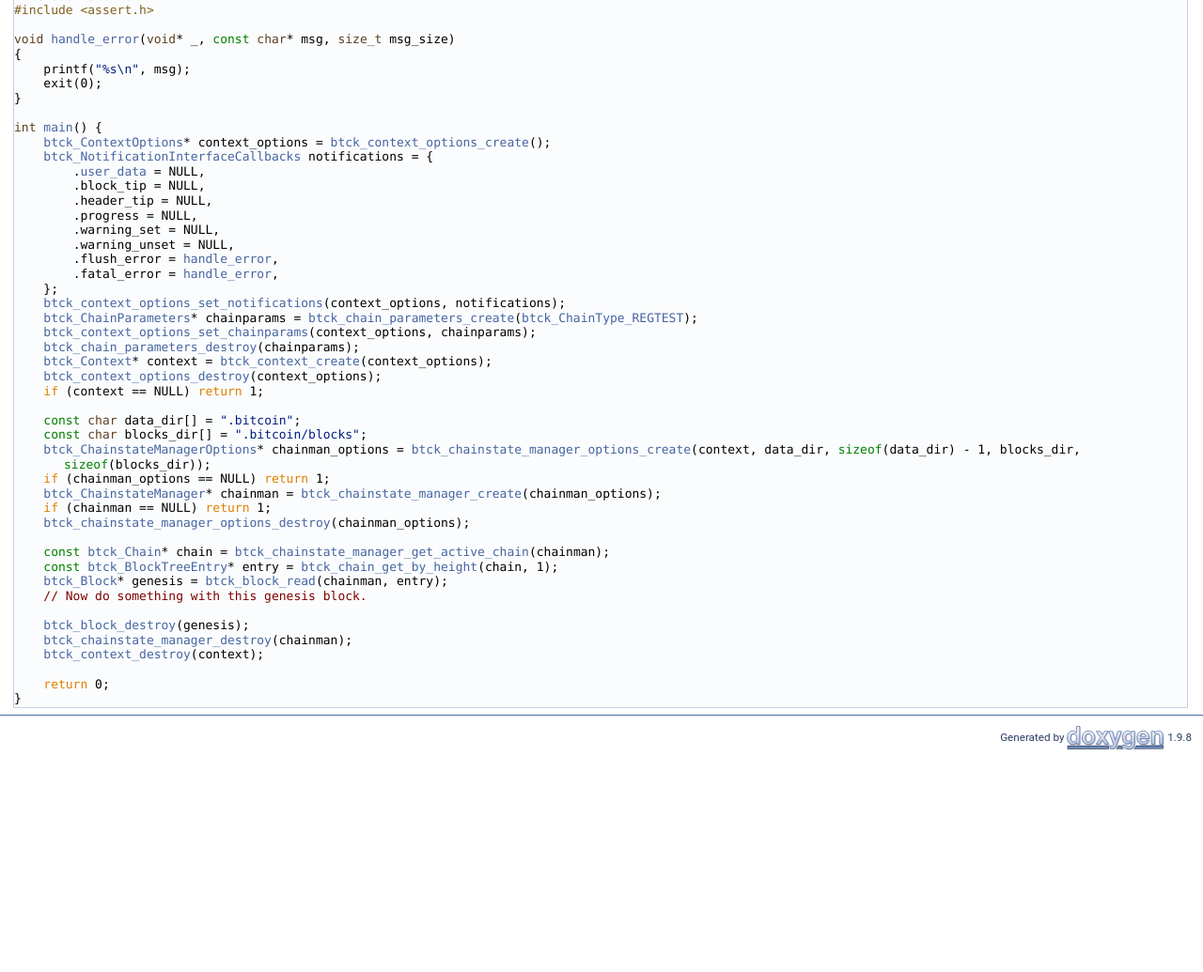
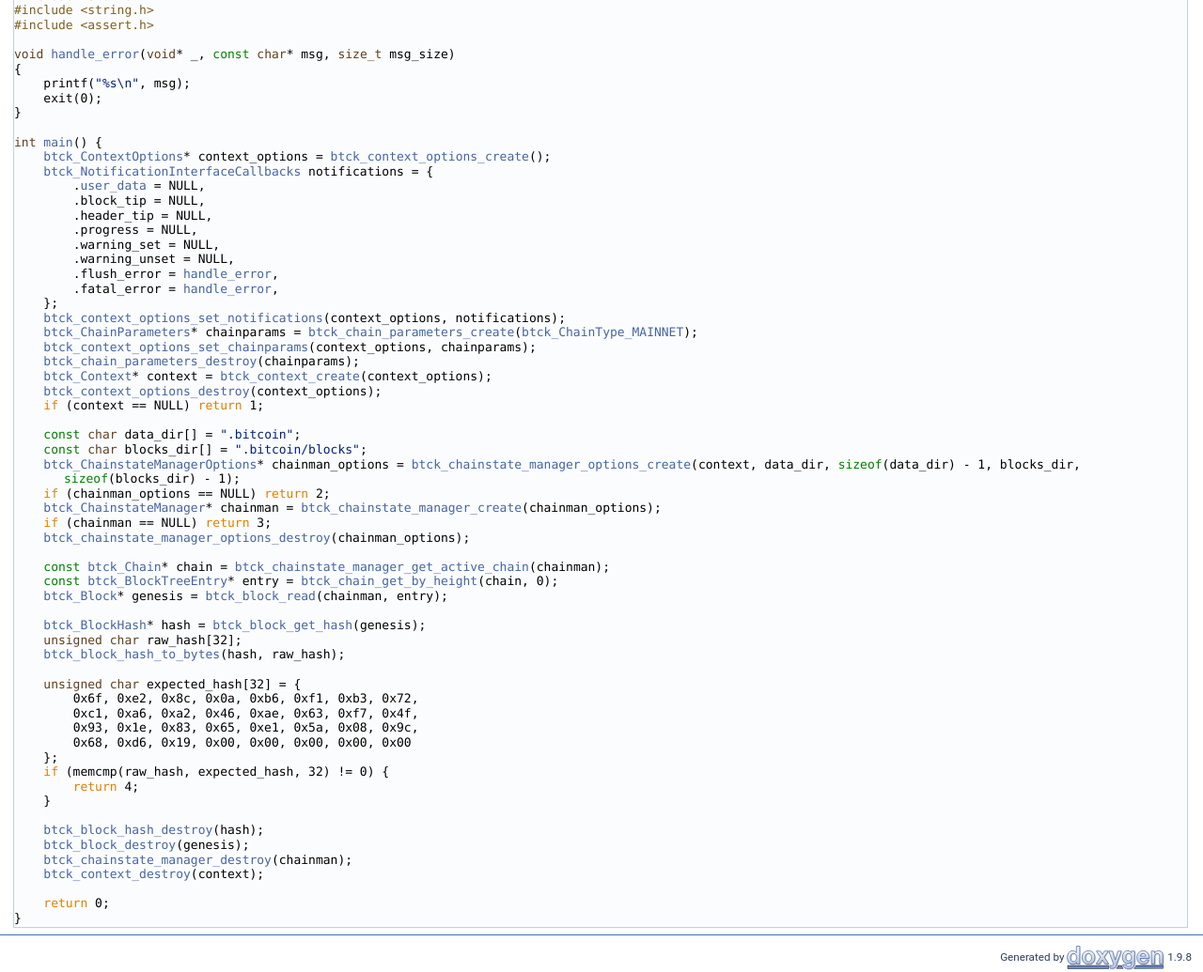
Before and after one commit to TheCharlatan/kernel-docs, a plain HTML site: page docs/examples.html in a window 1280 px wide. Shown: the part 3272-4307 px from the top of the page at 94% size. Before the commit the page ends 4073 px from the top, so only its background shows below. Drawn offline with Linux system fonts and the light colour scheme.

Commit message:
Update examples

```diff
--- a/docs/examples.html
+++ b/docs/examples.html
@@ -268,7 +268,7 @@ $(function() {
 <div class="ttc" id="abitcoinkernel_8h_html_ae863bcc97139e9ba3e406c7c0ea12d0f"><div class="ttname"><a href="bitcoinkernel_8h.html#ae863bcc97139e9ba3e406c7c0ea12d0f">btck_context_destroy</a></div><div class="ttdeci">BITCOINKERNEL_API void btck_context_destroy(btck_Context *context)</div></div>
 <div class="ttc" id="abitcoinkernel_8h_html_aea118037a38dcd6e6b26327fd26a2c63"><div class="ttname"><a href="bitcoinkernel_8h.html#aea118037a38dcd6e6b26327fd26a2c63">btck_context_options_create</a></div><div class="ttdeci">BITCOINKERNEL_API btck_ContextOptions * btck_context_options_create()</div></div>
 <div class="ttc" id="abitcoinkernel_8h_html_af9ba3636c27ad34471fbaaa9f3460e09"><div class="ttname"><a href="bitcoinkernel_8h.html#af9ba3636c27ad34471fbaaa9f3460e09">btck_chain_parameters_create</a></div><div class="ttdeci">BITCOINKERNEL_API btck_ChainParameters * btck_chain_parameters_create(const btck_ChainType chain_type)</div><div class="ttdoc">Creates a chain parameters struct with default parameters based on the passed in chain type.</div></div>
-<div class="ttc" id="adata__retrieval__example_8c_html_a31425dca2f328c215ff960feeff6a496"><div class="ttname"><a href="data__retrieval__example_8c.html#a31425dca2f328c215ff960feeff6a496">handle_error</a></div><div class="ttdeci">void handle_error(void *_, const char *msg, size_t msg_size)</div><div class="ttdef"><b>Definition</b> data_retrieval_example.c:7</div></div>
+<div class="ttc" id="adata__retrieval__example_8c_html_a31425dca2f328c215ff960feeff6a496"><div class="ttname"><a href="data__retrieval__example_8c.html#a31425dca2f328c215ff960feeff6a496">handle_error</a></div><div class="ttdeci">void handle_error(void *_, const char *msg, size_t msg_size)</div><div class="ttdef"><b>Definition</b> data_retrieval_example.c:8</div></div>
 <div class="ttc" id="astructbtck__NotificationInterfaceCallbacks_html"><div class="ttname"><a href="structbtck__NotificationInterfaceCallbacks.html">btck_NotificationInterfaceCallbacks</a></div><div class="ttdef"><b>Definition</b> bitcoinkernel.h:378</div></div>
 <div class="ttc" id="astructbtck__NotificationInterfaceCallbacks_html_aae99053f8b21c9bb8df041ed787d1ea1"><div class="ttname"><a href="structbtck__NotificationInterfaceCallbacks.html#aae99053f8b21c9bb8df041ed787d1ea1">btck_NotificationInterfaceCallbacks::user_data</a></div><div class="ttdeci">void * user_data</div><div class="ttdef"><b>Definition</b> bitcoinkernel.h:379</div></div>
 <div class="ttc" id="astructbtck__ValidationInterfaceCallbacks_html"><div class="ttname"><a href="structbtck__ValidationInterfaceCallbacks.html">btck_ValidationInterfaceCallbacks</a></div><div class="ttdef"><b>Definition</b> bitcoinkernel.h:353</div></div>
@@ -282,6 +282,7 @@ Data retrieval</h1>
 <div class="line"> </div>
 <div class="line"><span class="preprocessor">#include &lt;stdio.h&gt;</span></div>
 <div class="line"><span class="preprocessor">#include &lt;stdlib.h&gt;</span></div>
+<div class="line"><span class="preprocessor">#include &lt;string.h&gt;</span></div>
 <div class="line"><span class="preprocessor">#include &lt;assert.h&gt;</span></div>
 <div class="line"> </div>
 <div class="line"><span class="keywordtype">void</span> <a class="code hl_function" href="data__retrieval__example_8c.html#a31425dca2f328c215ff960feeff6a496">handle_error</a>(<span class="keywordtype">void</span>* _, <span class="keyword">const</span> <span class="keywordtype">char</span>* msg, <span class="keywordtype">size_t</span> msg_size)</div>
@@ -303,7 +304,7 @@ Data retrieval</h1>
 <div class="line">        .fatal_error = <a class="code hl_function" href="data__retrieval__example_8c.html#a31425dca2f328c215ff960feeff6a496">handle_error</a>,</div>
 <div class="line">    };</div>
 <div class="line">    <a class="code hl_function" href="bitcoinkernel_8h.html#ae6a8c07437009d394765d3cd587880ea">btck_context_options_set_notifications</a>(context_options, notifications);</div>
-<div class="line">    <a class="code hl_typedef" href="bitcoinkernel_8h.html#ad1cf967fc2c8309a14c38001730bf243">btck_ChainParameters</a>* chainparams = <a class="code hl_function" href="bitcoinkernel_8h.html#af9ba3636c27ad34471fbaaa9f3460e09">btck_chain_parameters_create</a>(<a class="code hl_define" href="bitcoinkernel_8h.html#a03a0d3dfcbf0e5b6aef95fee54183c4b">btck_ChainType_REGTEST</a>);</div>
+<div class="line">    <a class="code hl_typedef" href="bitcoinkernel_8h.html#ad1cf967fc2c8309a14c38001730bf243">btck_ChainParameters</a>* chainparams = <a class="code hl_function" href="bitcoinkernel_8h.html#af9ba3636c27ad34471fbaaa9f3460e09">btck_chain_parameters_create</a>(<a class="code hl_define" href="bitcoinkernel_8h.html#a29be3a81e723043b3b04f3890a6eeebe">btck_ChainType_MAINNET</a>);</div>
 <div class="line">    <a class="code hl_function" href="bitcoinkernel_8h.html#accd438f8862830538ec77dc58eaa28e8">btck_context_options_set_chainparams</a>(context_options, chainparams);</div>
 <div class="line">    <a class="code hl_function" href="bitcoinkernel_8h.html#ab95b862871af227934b2dc0388efffae">btck_chain_parameters_destroy</a>(chainparams);</div>
 <div class="line">    <a class="code hl_typedef" href="bitcoinkernel_8h.html#a1b24954e20d7713aaaebdda1b5b2dbf4">btck_Context</a>* context = <a class="code hl_function" href="bitcoinkernel_8h.html#a97d6527da3d584020177c8f6df8ad329">btck_context_create</a>(context_options);</div>
@@ -312,25 +313,44 @@ Data retrieval</h1>
 <div class="line"> </div>
 <div class="line">    <span class="keyword">const</span> <span class="keywordtype">char</span> data_dir[] = <span class="stringliteral">&quot;.bitcoin&quot;</span>;</div>
 <div class="line">    <span class="keyword">const</span> <span class="keywordtype">char</span> blocks_dir[] = <span class="stringliteral">&quot;.bitcoin/blocks&quot;</span>;</div>
-<div class="line">    <a class="code hl_typedef" href="bitcoinkernel_8h.html#ac484575e106b35011663c6816be16caa">btck_ChainstateManagerOptions</a>* chainman_options = <a class="code hl_function" href="bitcoinkernel_8h.html#a20cdf88d87dcf2547b81c2573ea02661">btck_chainstate_manager_options_create</a>(context, data_dir, <span class="keyword">sizeof</span>(data_dir) - 1, blocks_dir, <span class="keyword">sizeof</span>(blocks_dir));</div>
-<div class="line">    <span class="keywordflow">if</span> (chainman_options == NULL) <span class="keywordflow">return</span> 1;</div>
+<div class="line">    <a class="code hl_typedef" href="bitcoinkernel_8h.html#ac484575e106b35011663c6816be16caa">btck_ChainstateManagerOptions</a>* chainman_options = <a class="code hl_function" href="bitcoinkernel_8h.html#a20cdf88d87dcf2547b81c2573ea02661">btck_chainstate_manager_options_create</a>(context, data_dir, <span class="keyword">sizeof</span>(data_dir) - 1, blocks_dir, <span class="keyword">sizeof</span>(blocks_dir) - 1);</div>
+<div class="line">    <span class="keywordflow">if</span> (chainman_options == NULL) <span class="keywordflow">return</span> 2;</div>
 <div class="line">    <a class="code hl_typedef" href="bitcoinkernel_8h.html#ab928459172b8de15c461a67af14e867b">btck_ChainstateManager</a>* chainman = <a class="code hl_function" href="bitcoinkernel_8h.html#abbe0e61130ade31331c14306b2fd7480">btck_chainstate_manager_create</a>(chainman_options);</div>
-<div class="line">    <span class="keywordflow">if</span> (chainman == NULL) <span class="keywordflow">return</span> 1;</div>
+<div class="line">    <span class="keywordflow">if</span> (chainman == NULL) <span class="keywordflow">return</span> 3;</div>
 <div class="line">    <a class="code hl_function" href="bitcoinkernel_8h.html#a69a60cf85164961f9dae599425345bda">btck_chainstate_manager_options_destroy</a>(chainman_options);</div>
 <div class="line"> </div>
 <div class="line">    <span class="keyword">const</span> <a class="code hl_typedef" href="bitcoinkernel_8h.html#a6f7b73d5448fbbd0954d86ff663b4ae5">btck_Chain</a>* chain = <a class="code hl_function" href="bitcoinkernel_8h.html#acdb5a84770be2cf4938e1385dff96adc">btck_chainstate_manager_get_active_chain</a>(chainman);</div>
-<div class="line">    <span class="keyword">const</span> <a class="code hl_typedef" href="bitcoinkernel_8h.html#a5cf545db9309224dd5d89266e94eab85">btck_BlockTreeEntry</a>* entry = <a class="code hl_function" href="bitcoinkernel_8h.html#a7b18e727b517b67c5c52a041ec53883f">btck_chain_get_by_height</a>(chain, 1);</div>
+<div class="line">    <span class="keyword">const</span> <a class="code hl_typedef" href="bitcoinkernel_8h.html#a5cf545db9309224dd5d89266e94eab85">btck_BlockTreeEntry</a>* entry = <a class="code hl_function" href="bitcoinkernel_8h.html#a7b18e727b517b67c5c52a041ec53883f">btck_chain_get_by_height</a>(chain, 0);</div>
 <div class="line">    <a class="code hl_typedef" href="bitcoinkernel_8h.html#ad51859829bc2bbfa8858de4736f38cc0">btck_Block</a>* genesis = <a class="code hl_function" href="bitcoinkernel_8h.html#aaf200fb0f32214e8606cc81ff481f43a">btck_block_read</a>(chainman, entry);</div>
-<div class="line">    <span class="comment">// Now do something with this genesis block.</span></div>
 <div class="line"> </div>
+<div class="line">    <a class="code hl_typedef" href="bitcoinkernel_8h.html#a22d81144a2752a03ab05161af7bfd1f5">btck_BlockHash</a>* hash = <a class="code hl_function" href="bitcoinkernel_8h.html#a560fdbd007295000d0ad4d4655bfb675">btck_block_get_hash</a>(genesis);</div>
+<div class="line">    <span class="keywordtype">unsigned</span> <span class="keywordtype">char</span> raw_hash[32];</div>
+<div class="line">    <a class="code hl_function" href="bitcoinkernel_8h.html#a1729f61a18d841f902cfcbb668c97e9c">btck_block_hash_to_bytes</a>(hash, raw_hash);</div>
+<div class="line"> </div>
+<div class="line">    <span class="keywordtype">unsigned</span> <span class="keywordtype">char</span> expected_hash[32] = {</div>
+<div class="line">        0x6f, 0xe2, 0x8c, 0x0a, 0xb6, 0xf1, 0xb3, 0x72,</div>
+<div class="line">        0xc1, 0xa6, 0xa2, 0x46, 0xae, 0x63, 0xf7, 0x4f,</div>
+<div class="line">        0x93, 0x1e, 0x83, 0x65, 0xe1, 0x5a, 0x08, 0x9c,</div>
+<div class="line">        0x68, 0xd6, 0x19, 0x00, 0x00, 0x00, 0x00, 0x00</div>
+<div class="line">    };</div>
+<div class="line">    <span class="keywordflow">if</span> (memcmp(raw_hash, expected_hash, 32) != 0) {</div>
+<div class="line">        <span class="keywordflow">return</span> 4;</div>
+<div class="line">    }</div>
+<div class="line"> </div>
+<div class="line">    <a class="code hl_function" href="bitcoinkernel_8h.html#a761a5ed821555942199a07435d07827b">btck_block_hash_destroy</a>(hash);</div>
 <div class="line">    <a class="code hl_function" href="bitcoinkernel_8h.html#ac06db1bb87a26d0220e74ed885366f29">btck_block_destroy</a>(genesis);</div>
 <div class="line">    <a class="code hl_function" href="bitcoinkernel_8h.html#a264b62d70cafdcbd4c30a67cc85b0dbd">btck_chainstate_manager_destroy</a>(chainman);</div>
 <div class="line">    <a class="code hl_function" href="bitcoinkernel_8h.html#ae863bcc97139e9ba3e406c7c0ea12d0f">btck_context_destroy</a>(context);</div>
 <div class="line"> </div>
 <div class="line">    <span class="keywordflow">return</span> 0;</div>
 <div class="line">}</div>
+<div class="ttc" id="abitcoinkernel_8h_html_a1729f61a18d841f902cfcbb668c97e9c"><div class="ttname"><a href="bitcoinkernel_8h.html#a1729f61a18d841f902cfcbb668c97e9c">btck_block_hash_to_bytes</a></div><div class="ttdeci">BITCOINKERNEL_API void btck_block_hash_to_bytes(const btck_BlockHash *block_hash, unsigned char output[32]) 2)</div><div class="ttdoc">Serializes the block hash to bytes.</div></div>
+<div class="ttc" id="abitcoinkernel_8h_html_a22d81144a2752a03ab05161af7bfd1f5"><div class="ttname"><a href="bitcoinkernel_8h.html#a22d81144a2752a03ab05161af7bfd1f5">btck_BlockHash</a></div><div class="ttdeci">struct btck_BlockHash btck_BlockHash</div><div class="ttdef"><b>Definition</b> bitcoinkernel.h:258</div></div>
+<div class="ttc" id="abitcoinkernel_8h_html_a29be3a81e723043b3b04f3890a6eeebe"><div class="ttname"><a href="bitcoinkernel_8h.html#a29be3a81e723043b3b04f3890a6eeebe">btck_ChainType_MAINNET</a></div><div class="ttdeci">#define btck_ChainType_MAINNET</div><div class="ttdef"><b>Definition</b> bitcoinkernel.h:458</div></div>
+<div class="ttc" id="abitcoinkernel_8h_html_a560fdbd007295000d0ad4d4655bfb675"><div class="ttname"><a href="bitcoinkernel_8h.html#a560fdbd007295000d0ad4d4655bfb675">btck_block_get_hash</a></div><div class="ttdeci">BITCOINKERNEL_API btck_BlockHash * btck_block_get_hash(const btck_Block *block)</div><div class="ttdoc">Calculate and return the hash of a block.</div></div>
 <div class="ttc" id="abitcoinkernel_8h_html_a5cf545db9309224dd5d89266e94eab85"><div class="ttname"><a href="bitcoinkernel_8h.html#a5cf545db9309224dd5d89266e94eab85">btck_BlockTreeEntry</a></div><div class="ttdeci">struct btck_BlockTreeEntry btck_BlockTreeEntry</div><div class="ttdef"><b>Definition</b> bitcoinkernel.h:182</div></div>
 <div class="ttc" id="abitcoinkernel_8h_html_a6f7b73d5448fbbd0954d86ff663b4ae5"><div class="ttname"><a href="bitcoinkernel_8h.html#a6f7b73d5448fbbd0954d86ff663b4ae5">btck_Chain</a></div><div class="ttdeci">struct btck_Chain btck_Chain</div><div class="ttdef"><b>Definition</b> bitcoinkernel.h:221</div></div>
+<div class="ttc" id="abitcoinkernel_8h_html_a761a5ed821555942199a07435d07827b"><div class="ttname"><a href="bitcoinkernel_8h.html#a761a5ed821555942199a07435d07827b">btck_block_hash_destroy</a></div><div class="ttdeci">BITCOINKERNEL_API void btck_block_hash_destroy(btck_BlockHash *block_hash)</div></div>
 <div class="ttc" id="abitcoinkernel_8h_html_a7b18e727b517b67c5c52a041ec53883f"><div class="ttname"><a href="bitcoinkernel_8h.html#a7b18e727b517b67c5c52a041ec53883f">btck_chain_get_by_height</a></div><div class="ttdeci">BITCOINKERNEL_API const btck_BlockTreeEntry * btck_chain_get_by_height(const btck_Chain *chain, int block_height)</div><div class="ttdoc">Retrieve a block tree entry by its height in the currently active chain. Once retrieved there is no g...</div></div>
 <div class="ttc" id="abitcoinkernel_8h_html_aaf200fb0f32214e8606cc81ff481f43a"><div class="ttname"><a href="bitcoinkernel_8h.html#aaf200fb0f32214e8606cc81ff481f43a">btck_block_read</a></div><div class="ttdeci">BITCOINKERNEL_API btck_Block * btck_block_read(const btck_ChainstateManager *chainstate_manager, const btck_BlockTreeEntry *block_tree_entry) 2)</div><div class="ttdoc">Reads the block the passed in block tree entry points to from disk and returns it.</div></div>
 <div class="ttc" id="abitcoinkernel_8h_html_acdb5a84770be2cf4938e1385dff96adc"><div class="ttname"><a href="bitcoinkernel_8h.html#acdb5a84770be2cf4938e1385dff96adc">btck_chainstate_manager_get_active_chain</a></div><div class="ttdeci">BITCOINKERNEL_API int BITCOINKERNEL_API const btck_Chain * btck_chainstate_manager_get_active_chain(const btck_ChainstateManager *chainstate_manager)</div><div class="ttdoc">Returns the best known currently active chain. Its lifetime is dependent on the chainstate manager....</div></div>
```
Also changed, not shown: docs/data__retrieval__example_8c.html (+9 -6 lines), docs/data__retrieval__example_8c__incl.png, 2 other files.
